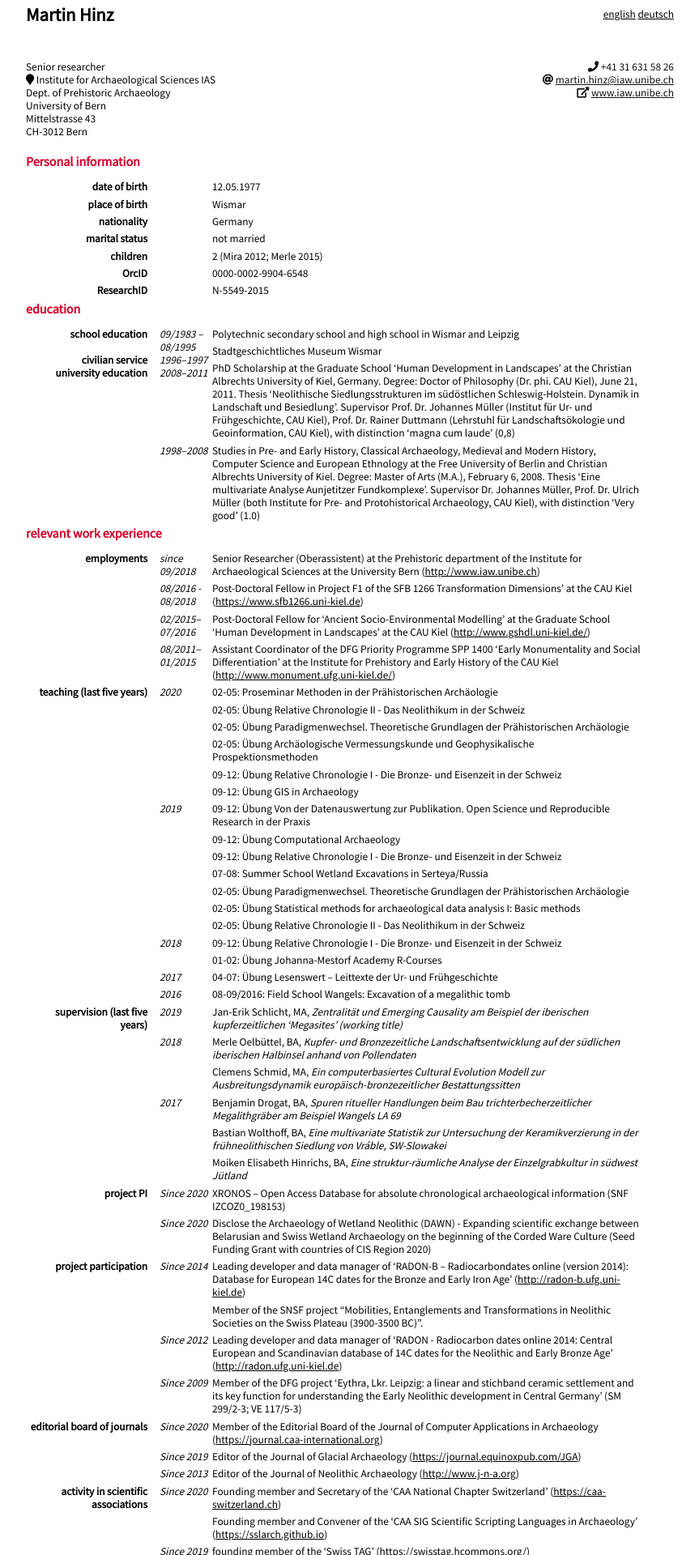
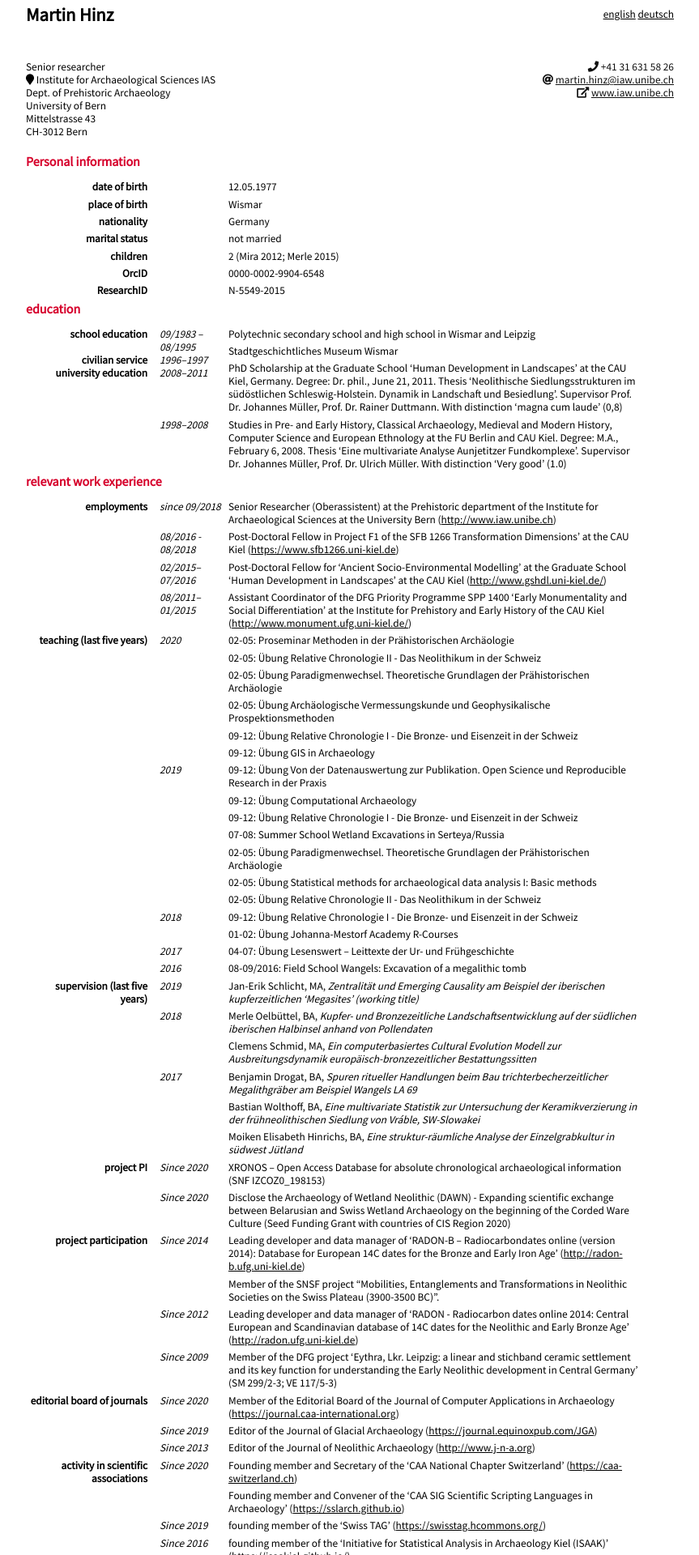
Before and after one commit to MartinHinz/cv, a Jekyll site: the page built from cv_english.md, in a window 1280 px wide. Shown: the top 1920 px of the page at 81% size, without its empty margins (208-1071 px from the left). Built offline with Jekyll 4.4.1, drawn with Linux system fonts in a browser that asks for light colours; nearby versions of some CDN libraries; our own code applies the rules of GitHub Pages for plain Markdown files.

Commit message:
shortened and corrected layout

```diff
--- a/css.css
+++ b/css.css
@@ -146,7 +146,7 @@ span.ich {
   float: left;
   padding: 0 5px;
   display: table-cell;
-  width: 60px;
+  width: 80px;
   margin-top: 0px;
 	font-style: italic;
 }
--- a/cv_english.md
+++ b/cv_english.md
@@ -72,10 +72,10 @@ CH-3012 Bern
 ### university education
 
 2008–2011
-: - PhD Scholarship at the Graduate School 'Human Development in Landscapes' at the Christian Albrechts University of Kiel, Germany. Degree: Doctor of Philosophy (Dr. phi. CAU Kiel), June 21, 2011. Thesis 'Neolithische Siedlungsstrukturen im südöstlichen Schleswig-Holstein. Dynamik in Landschaft und Besiedlung'. Supervisor Prof. Dr. Johannes Müller (Institut für Ur- und Frühgeschichte, CAU Kiel), Prof. Dr. Rainer Duttmann (Lehrstuhl für Landschaftsökologie und Geoinformation, CAU Kiel), with distinction 'magna cum laude' (0,8)
+: - PhD Scholarship at the Graduate School 'Human Development in Landscapes' at the CAU Kiel, Germany. Degree: Dr. phil., June 21, 2011. Thesis 'Neolithische Siedlungsstrukturen im südöstlichen Schleswig-Holstein. Dynamik in Landschaft und Besiedlung'. Supervisor Prof. Dr. Johannes Müller, Prof. Dr. Rainer Duttmann. With distinction 'magna cum laude' (0,8)
 
 1998–2008
-: - Studies in Pre- and Early History, Classical Archaeology, Medieval and Modern History, Computer Science and European Ethnology at the Free University of Berlin and Christian Albrechts University of Kiel. Degree: Master of Arts (M.A.), February 6, 2008. Thesis 'Eine multivariate Analyse Aunjetitzer Fundkomplexe'. Supervisor Dr. Johannes Müller, Prof. Dr. Ulrich Müller (both Institute for Pre- and Protohistorical Archaeology, CAU Kiel), with distinction 'Very good' (1.0)
+: - Studies in Pre- and Early History, Classical Archaeology, Medieval and Modern History, Computer Science and European Ethnology at the FU Berlin and CAU Kiel. Degree: M.A., February 6, 2008. Thesis 'Eine multivariate Analyse Aunjetitzer Fundkomplexe'. Supervisor Dr. Johannes Müller, Prof. Dr. Ulrich Müller. With distinction 'Very good' (1.0)
 
 ## relevant work experience
 ### employments
```
